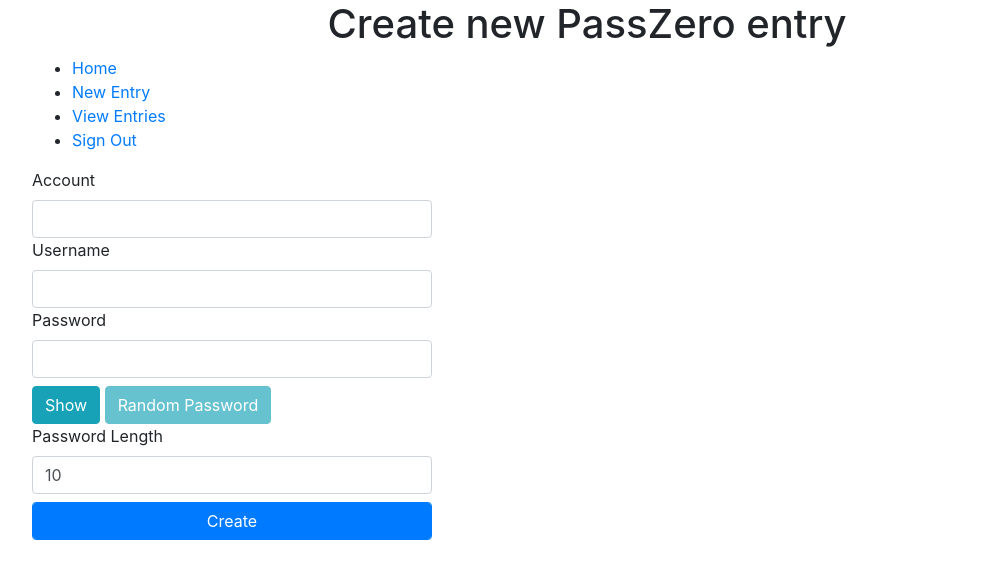
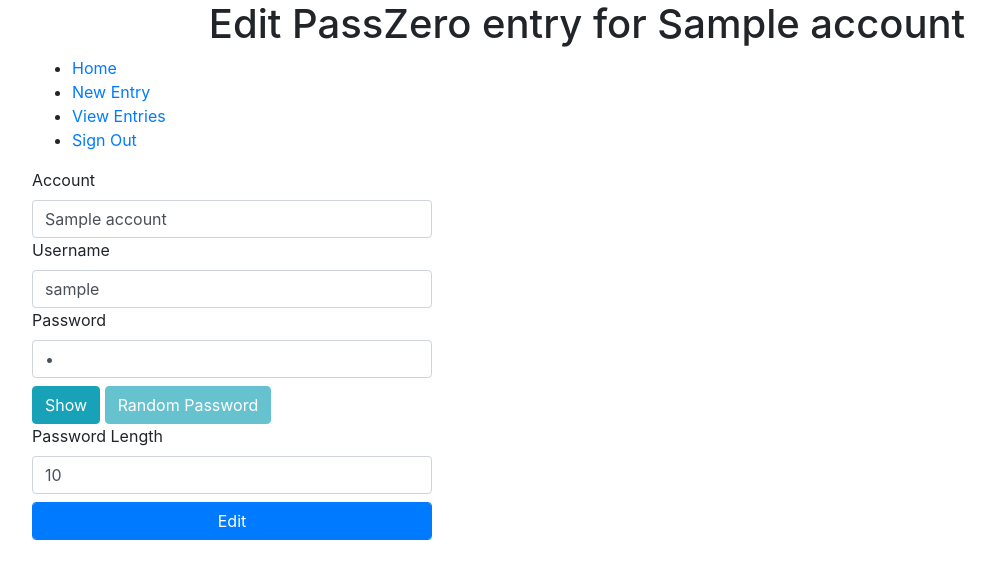
Before and after one commit to boompig/passzero, a Flask app: template templates/new.html in a window 1280 px wide. Shown: the top 579 px of the page, without its empty margins (53-1049 px from the left). Run offline with Flask 2, Linux system fonts and the light colour scheme; the template is opened without the code that fills it: most values are stand-ins (such as "Sample title", 1, 10 or a date in 2020); some libraries are stand-ins or nearby versions.

Commit message:
consolidated new and edit templates

```diff
--- a/server.py
+++ b/server.py
@@ -268,7 +268,7 @@
         #TODO flash error msg about invalid ID here
         return render_template("index.html")
     else:
-        return render_template("edit.html", e_id=entry_id, entry=fe[0], error=None)
+        return render_template("new.html", e_id=entry_id, entry=fe[0], error=None)
 
 
 if __name__ == "__main__":
--- a/templates/new.html
+++ b/templates/new.html
@@ -9,7 +9,13 @@
 {% endblock %}
 
 {% block body %}
-    <h1 class="title">Create new PassZero entry</h1>
+    <h1 class="title">
+        {% if entry %}
+            Edit PassZero entry for {{ entry["account"] }}
+        {% else %}
+            Create new PassZero entry
+        {% endif %}
+    </h1>
 
     {% include "logged_in_nav.html" %}
 
@@ -19,17 +25,22 @@
         {% endif %}
     </div>
 
-    <form method="POST" action="{{ url_for('new_entry') }}">
+    {% if entry %}
+        <form method="POST" action="/doedit/{{ e_id }}" role="form">
+    {% else %}
+        <form method="POST" action="{{ url_for('new_entry') }}" role="form">
+    {% endif %}
         <label for="account">Account</label>
-        <input type="text" name="account" required="true" class="form-control" />
+        <input type="text" name="account" required="true" class="form-control"
+            value="{{ (entry["account"] if entry) }}" />
 
         <label for="username">Username</label>
         <input type="text" name="username" autocomplete="off" required="true"
-            class="form-control" />
+            class="form-control" value="{{ (entry["username"] if entry) }}"/>
 
         <label for="password">Password</label>
         <input type="password" name="password" id="password" autocomplete="off"
-            required="true" class="form-control" />
+            required="true" class="form-control" value="{{ (entry["password"] if entry) }}" />
 
         <button type="button" class="btn btn-info"
             id="show-hide-btn" onclick="showHidePassword(event)">Show</button>
@@ -43,6 +54,6 @@
         </div>
 
         <button type="submit" class="btn btn-primary form-control"
-            id="create-btn">Create</button>
+            id="create-btn">{{ ("Edit" if entry else "Create" ) }}</button>
     </form>
 {% endblock %}
```
Also changed, not shown: templates/edit.html (deleted, +0 -49 lines).
